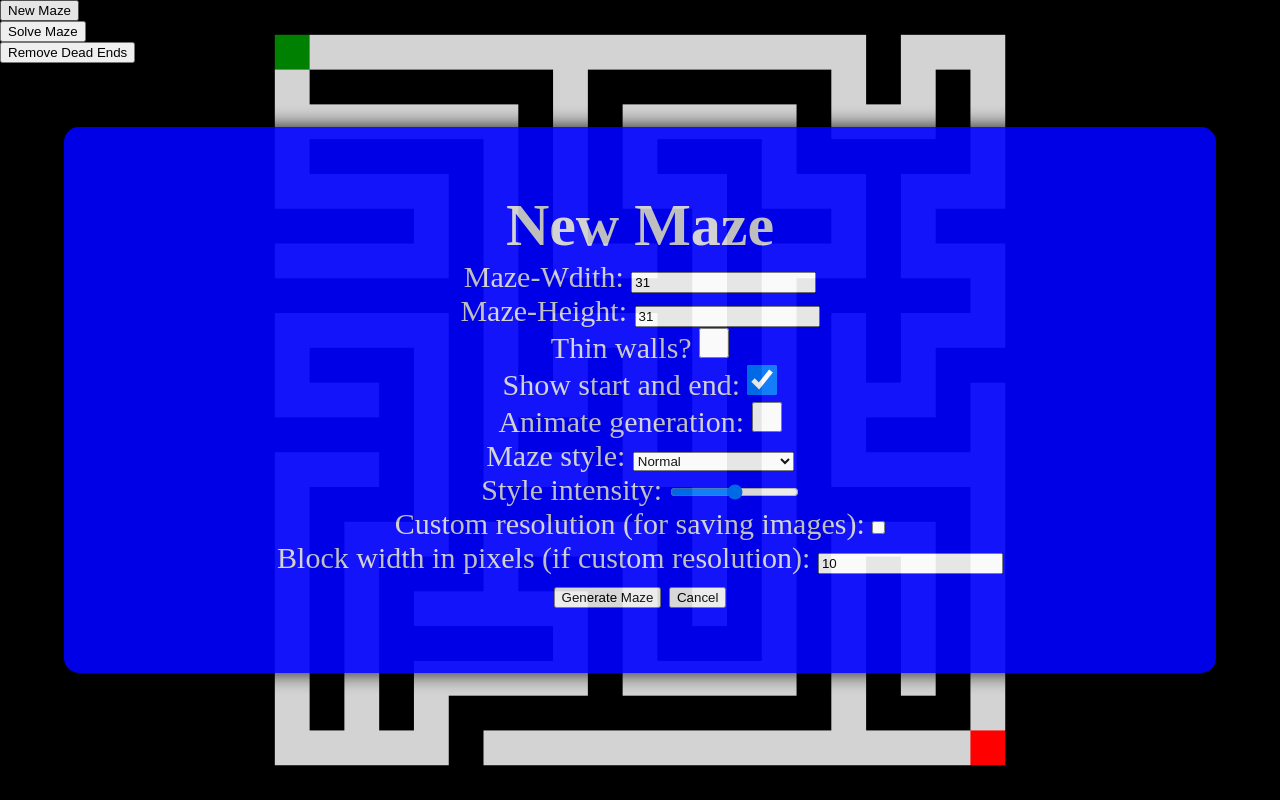
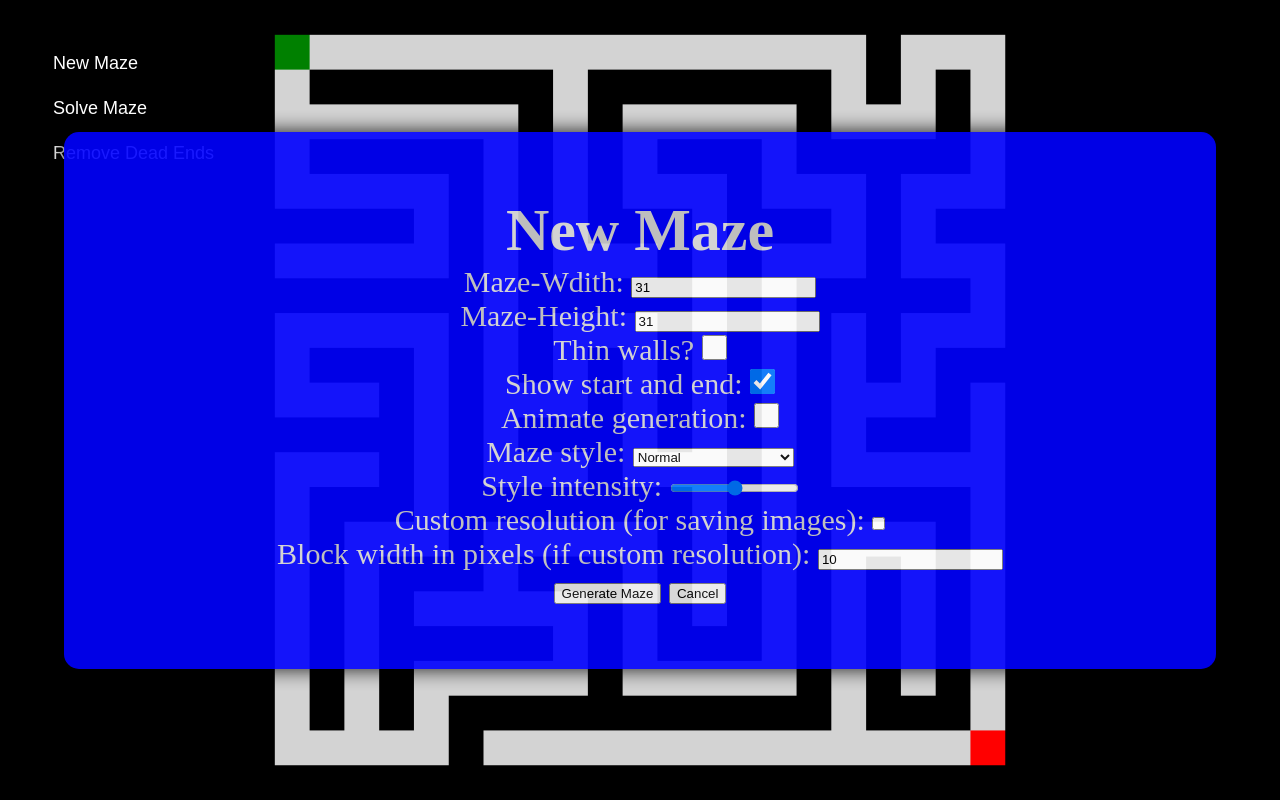
Before and after one commit to ParthNikam/MazeGenerator, a plain HTML site: page index.html in a window 1280 px wide. Both pictures are taken after a click on the button "New Maze". Drawn offline with nearby package versions, Linux system fonts and the light colour scheme.

Commit message:
Update styles.css

```diff
--- a/styles.css
+++ b/styles.css
@@ -6,10 +6,12 @@ html, body {background-color: black; height: 100%;}
   left: 0px;
   width: 50px;
   height: 50px;
-  background-color: lightgrey;
+  background-color: black;
 }
+
+
 #new-game-menu {
-  position: absolute;
+  position: relative;
   visibility: visible;
   background-color: blue;
   z-index: -1;
@@ -29,8 +31,8 @@ html, body {background-color: black; height: 100%;}
 }
 
 input.chbox {
-  width: 30px;
-  height: 30px;
+  width: 25px;
+  height: 25px;
 }
 
 .header {
@@ -50,3 +52,26 @@ input.chbox {
   font-weight: bold;
   text-decoration: none;
 }
+
+.button {
+  font-size: 18px;
+  padding: 5px;
+  border: 2px solid transparent;
+  border-radius: 5px;
+  background-color: transparent;
+  color: rgb(255, 255, 255);
+  margin: 5px;
+}
+
+.button:hover{
+  background-color: rgb(126, 126, 126);
+}
+
+.buttons {
+  background-color: rgba(0, 0, 0, .5);
+  border: 1px solid rgba(0, 0, 0, .5);
+  border-radius: 5px;
+  padding: 20px;
+  position: absolute;
+  margin: 20px;
+}
```
